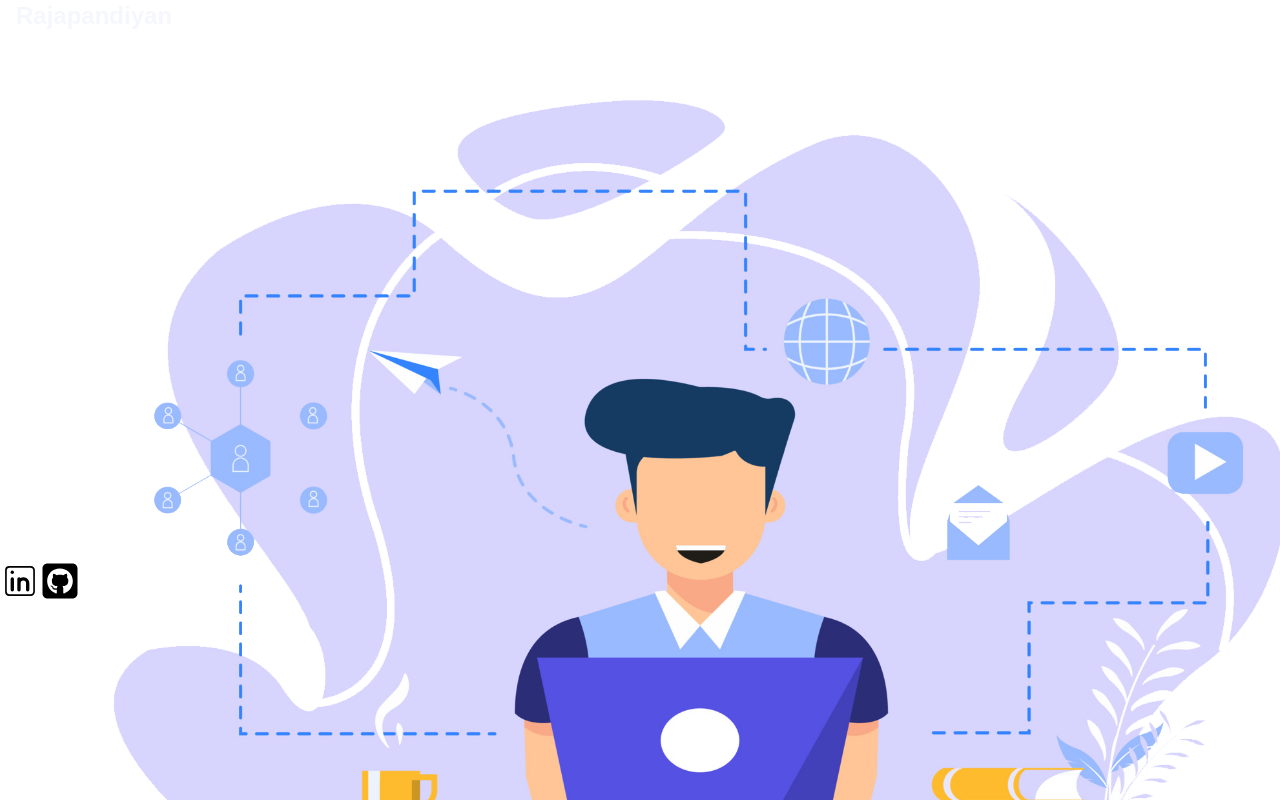
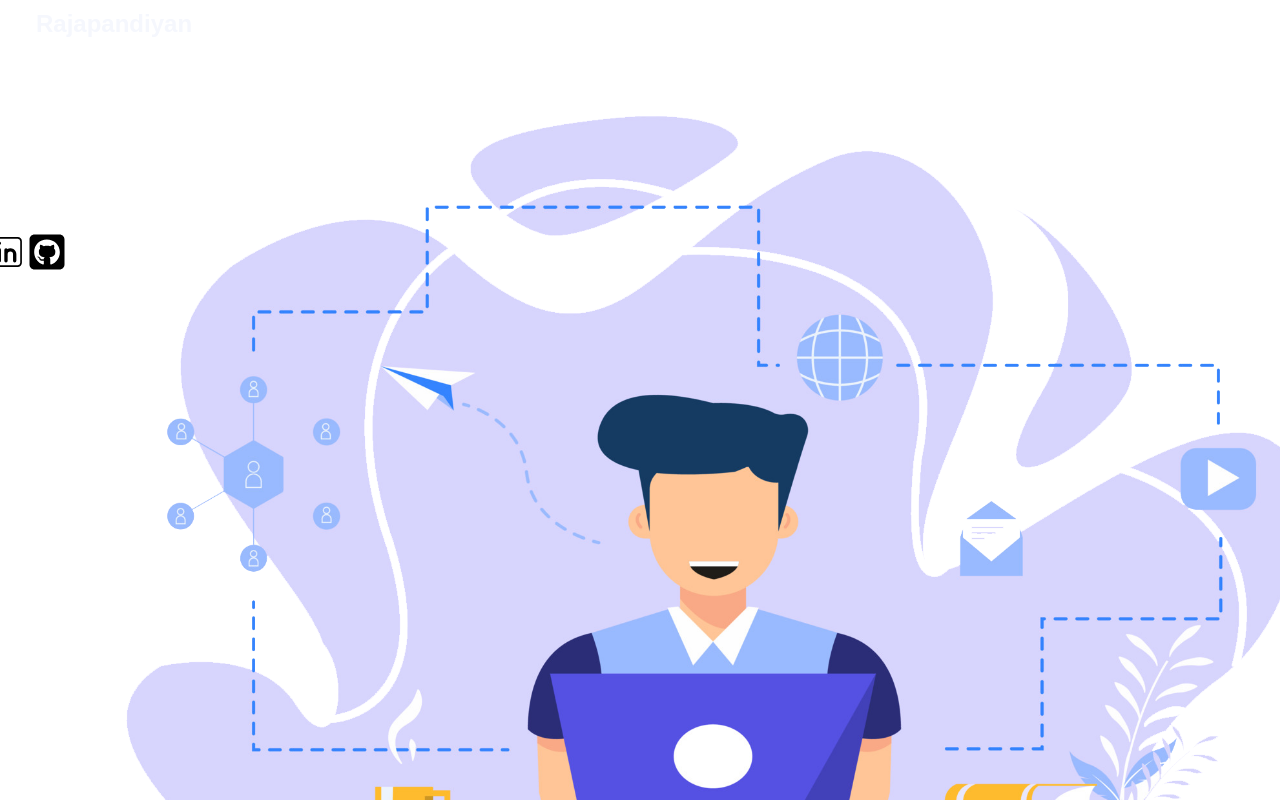
Before and after one commit to Rajapandiyan1/Mern_portfolio, a Next.js app: page / in a window 1280 px wide. Shown: the top 800 px of the page. Built offline with nearby package versions, Linux system fonts and the light colour scheme.

Commit message:
hero page-1

```diff
--- a/Components/Header.tsx
+++ b/Components/Header.tsx
@@ -10,7 +10,7 @@ const Header = () => {
   };
 
   return (
-    <nav style={{zIndex:'999',}} className="bg-indigo-800 ">
+    <nav style={{zIndex:'999',}} className="flex justify-between px-5 py-2 bg-primary ">
       <div className="max-w-7xl mx-auto px-4 sm:px-6 lg:px-8">
         <div className="flex items-center justify-between h-16">
           <div className="flex-shrink-0">
--- a/Components/Hero.tsx
+++ b/Components/Hero.tsx
@@ -13,10 +13,10 @@ function Hero() {
     git:"https://github.com/Rajapandiyan1"
 }
   return (
- <section style={{alignItems:'center'}} className='flex flex-col md:flex-row px-5 py-32 bg-primary justify-center'>
-       <div className='col-md-6 flex flex-col'>
-            <h1 className=' text-white text-6xl font-hero-font'>Hi, <br/> I`m <span className='text-black'>R</span> Rajapandiyan
-                <p className='text-2xl'>I`m MERN Stack Developer</p>
+    <section className='flex flex-col md:flex-row px-5 py-32 bg-primary justify-center'>
+    <div className='md:w-1/2 flex flex-col'>
+         <h1 className=' text-white text-6xl font-hero-font'>Hi, <br/> Im <span className='text-black'>R</span> Rajapandiyan
+             <p className='text-2xl'>I`m MERN STACK DEVELOPER</p>
          </h1>
          <div className='flex py-10'>
              <a href={config.Insta} className='pr-5 hover:text-white'><RiInstagramLine size={40} /></a>
@@ -24,7 +24,7 @@ function Hero() {
              <a href={config.git} className='hover:text-white'><FaSquareGithub size={40}/></a>
          </div>
     </div>
-       <Image className='col-md-6' alt='Hero' src={Heros} />
+    <Image className='md:w-1/3' src={Heros} />
  </section>
 
   )
```
Lines whose indentation alone changed are shown as unchanged.
